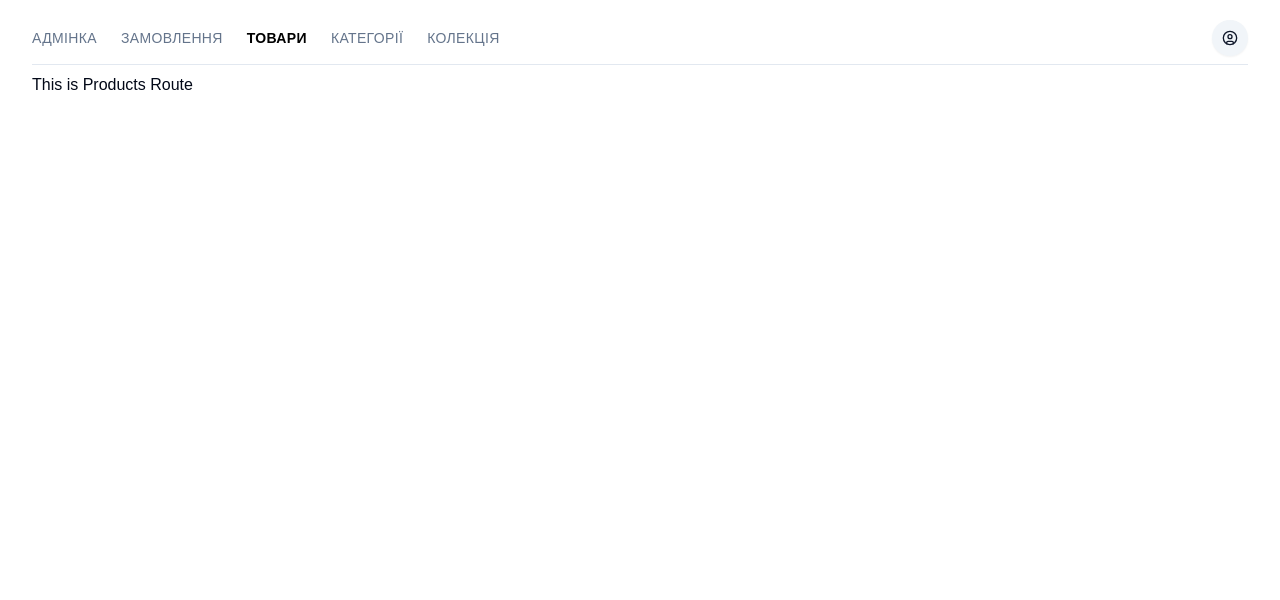
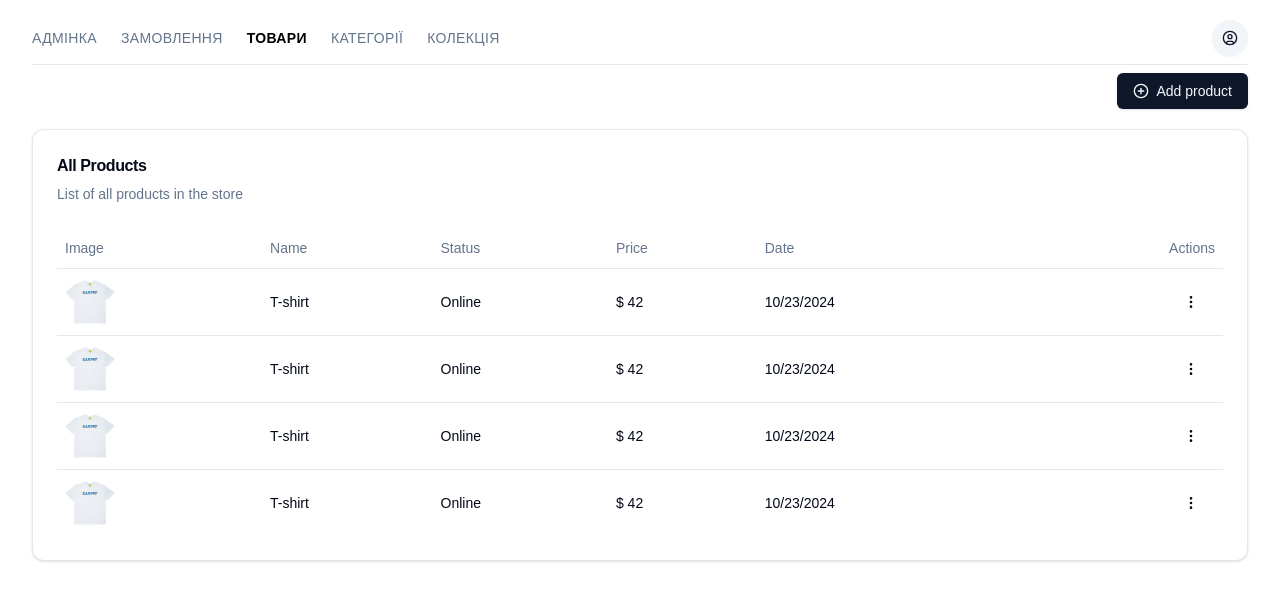
Before and after one commit to alexandrkadai/rowdyis, a Next.js app: page /dashboard/products in a window 1280 px wide. Shown: the top 600 px of the page. Built offline with nearby package versions, Linux system fonts and the light colour scheme.

Commit message:
Dashboard and kinde

```diff
--- a/app/(frontside)/layout.tsx
+++ b/app/(frontside)/layout.tsx
@@ -3,7 +3,7 @@ import FrontSideNavigation from '../components/frontside/FrontSideNavigation';
 
 export default function FrontSideLayout({ children }: { children: ReactNode }) {
   return (
-    <div className='w-full sm:p-0 md:p-[100px] lg:p-[120px] xl:p-[240px]'>
+    <div className='w-full p-[50px] sm:p-[100px] lg:p-[120px] xl:p-[240px]'>
       <FrontSideNavigation />
       <main className="w-full">{children}</main>
     </div>
--- /dev/null
+++ b/app/api/auth/[kindeAuth]/route.ts
@@ -0,0 +1,2 @@
+import {handleAuth} from "@kinde-oss/kinde-auth-nextjs/server";
+export const GET = handleAuth();
--- a/app/components/frontside/Cart.tsx
+++ b/app/components/frontside/Cart.tsx
@@ -4,8 +4,8 @@ import React from 'react';
 export default function Cart() {
   return (
     <div className='flex flex-row gap-2'>
-        <span>КОШИК</span>
-      <ShoppingBag size={24} />
+        <span className='font-bold'>КОШИК</span>
+      <span className="font-bold">0</span>
     </div>
   );
 }
--- a/app/dashboard/layout.tsx
+++ b/app/dashboard/layout.tsx
@@ -9,8 +9,11 @@ import {
 import { Button } from '@/components/ui/button';
 import { CircleUser, MenuIcon } from 'lucide-react';
 import { Sheet, SheetContent, SheetTrigger } from '@/components/ui/sheet';
+import { getKindeServerSession, LogoutLink } from '@kinde-oss/kinde-auth-nextjs/server';
+import { redirect } from 'next/navigation';
 
 export default function DashboardLayout({ children }: { children: ReactNode }) {
+
   return (
     <div className="flex w-full flex-col max-w-7xl mx-auto px-4 sm:px-6 lg:px-8">
       <header className="sticky top-0 flex h-15 items-center justify-between gap-4 border-b bg-white mt-5 mb-2 pb-2">
--- /dev/null
+++ b/app/dashboard/orders/[id]/page.tsx
@@ -0,0 +1,5 @@
+import React from 'react';
+
+export default function page() {
+  return <div>Full information about order</div>;
+}
--- a/app/dashboard/orders/page.tsx
+++ b/app/dashboard/orders/page.tsx
@@ -1,5 +1,72 @@
-import React from 'react';
+import { Card, CardContent, CardDescription, CardHeader, CardTitle } from '@/components/ui/card';
+import {
+  Table,
+  TableBody,
+  TableCell,
+  TableHead,
+  TableHeader,
+  TableRow,
+} from '@/components/ui/table';
 
 export default function OrdersRoute() {
-  return <div>This is Orders Page</div>;
+  return (
+    <Card>
+      <CardHeader>
+        <CardTitle>Recent Orders</CardTitle>
+        <CardDescription>All orders from the shop</CardDescription>
+      </CardHeader>
+      <CardContent>
+        <Table>
+          <TableHeader>
+            <TableRow>
+              <TableHead>Customer</TableHead>
+              <TableHead>Type</TableHead>
+              <TableHead>Status</TableHead>
+              <TableHead>Date</TableHead>
+              <TableHead className="text-right">Amount</TableHead>
+            </TableRow>
+          </TableHeader>
+          <TableBody>
+            <TableRow>
+              <TableCell>Mister Customer</TableCell>
+              <TableCell>Order</TableCell>
+              <TableCell>Complete</TableCell>
+              <TableCell>24/10/2024</TableCell>
+              <TableCell className="text-right">$ 1234</TableCell>
+            </TableRow>
+            {/* Never Will Be */}
+            <TableRow>
+              <TableCell>Mister Customer</TableCell>
+              <TableCell>Order</TableCell>
+              <TableCell>Complete</TableCell>
+              <TableCell>24/10/2024</TableCell>
+              <TableCell className="text-right">$ 1234</TableCell>
+            </TableRow>
+            <TableRow>
+              <TableCell>Mister Customer</TableCell>
+              <TableCell>Order</TableCell>
+              <TableCell>Complete</TableCell>
+              <TableCell>24/10/2024</TableCell>
+              <TableCell className="text-right">$ 1234</TableCell>
+            </TableRow>
+            <TableRow>
+              <TableCell>Mister Customer</TableCell>
+              <TableCell>Order</TableCell>
+              <TableCell>Complete</TableCell>
+              <TableCell>24/10/2024</TableCell>
+              <TableCell className="text-right">$ 1234</TableCell>
+            </TableRow>
+            <TableRow>
+              <TableCell>Mister Customer</TableCell>
+              <TableCell>Order</TableCell>
+              <TableCell>Complete</TableCell>
+              <TableCell>24/10/2024</TableCell>
+              <TableCell className="text-right">$ 1234</TableCell>
+            </TableRow>
+            {/* Never Will Be */}
+          </TableBody>
+        </Table>
+      </CardContent>
+    </Card>
+  );
 }
--- a/app/dashboard/products/page.tsx
+++ b/app/dashboard/products/page.tsx
@@ -1,7 +1,171 @@
-import React from 'react'
+import { Button } from '@/components/ui/button';
+import { Card, CardContent, CardDescription, CardHeader, CardTitle } from '@/components/ui/card';
+import {
+  TableBody,
+  TableHead,
+  TableHeader,
+  TableRow,
+  Table,
+  TableCell,
+} from '@/components/ui/table';
+import { CirclePlus, MoreVertical } from 'lucide-react';
+import Image from 'next/image';
+import Link from 'next/link';
+import tee from '@/app/assets/testimage/Misprint+Tee+1.png';
+import {
+  DropdownMenu,
+  DropdownMenuContent,
+  DropdownMenuItem,
+  DropdownMenuLabel,
+  DropdownMenuSeparator,
+  DropdownMenuTrigger,
+} from '@/components/ui/dropdown-menu';
 
 export default function ProductsRoute() {
+  const mDate = Date.now();
   return (
-    <div>This is Products Route</div>
-  )
+    <>
+      <div className="flex items-center justify-end">
+        <Button asChild className="flex items-center gap-x-2">
+          <Link href="/dashboard/products/create">
+            <CirclePlus size={24} />
+            Add product
+          </Link>
+        </Button>
+      </div>
+      <Card className="mt-5">
+        <CardHeader>
+          <CardTitle className="text-md font-bold">All Products</CardTitle>
+          <CardDescription className="text-sm text-muted-foreground">
+            List of all products in the store
+          </CardDescription>
+        </CardHeader>
+        <CardContent>
+          <Table>
+            <TableHeader>
+              <TableRow>
+                <TableHead>Image</TableHead>
+                <TableHead>Name</TableHead>
+                <TableHead>Status</TableHead>
+                <TableHead>Price</TableHead>
+                <TableHead>Date</TableHead>
+                <TableHead className="text-end">Actions</TableHead>
+              </TableRow>
+            </TableHeader>
+            <TableBody>
+              <TableRow>
+                <TableCell>
+                  <Image src={tee} alt="T-shirt image" width={50} height={50} />
+                </TableCell>
+                <TableCell>T-shirt</TableCell>
+                <TableCell>Online</TableCell>
+                <TableCell>$ 42</TableCell>
+                <TableCell>{new Intl.DateTimeFormat('en-US').format(mDate)}</TableCell>
+                <TableCell className="text-end">
+                  <DropdownMenu >
+                    <DropdownMenuTrigger>
+                      <Button variant="ghost">
+                        <MoreVertical size={24} />
+                      </Button>
+                    </DropdownMenuTrigger>
+                    <DropdownMenuContent align='center'>
+                      <DropdownMenuLabel>
+                        Actions
+                      </DropdownMenuLabel>
+                      <DropdownMenuSeparator />
+                      <DropdownMenuItem>Edit</DropdownMenuItem>
+                      <DropdownMenuItem className='text-red-500'>Delete</DropdownMenuItem>
+
+                    </DropdownMenuContent>
+                  </DropdownMenu>
+                </TableCell>
+              </TableRow>
+              {/* Never Will BE */}
+              <TableRow>
+                <TableCell>
+                  <Image src={tee} alt="T-shirt image" width={50} height={50} />
+                </TableCell>
+                <TableCell>T-shirt</TableCell>
+                <TableCell>Online</TableCell>
+                <TableCell>$ 42</TableCell>
+                <TableCell>{new Intl.DateTimeFormat('en-US').format(mDate)}</TableCell>
+                <TableCell className="text-end">
+                  <DropdownMenu >
+                    <DropdownMenuTrigger>
+                      <Button variant="ghost">
+                        <MoreVertical size={24} />
+                      </Button>
+                    </DropdownMenuTrigger>
+                    <DropdownMenuContent align='center'>
+                      <DropdownMenuLabel>
+                        Actions
+                      </DropdownMenuLabel>
+                      <DropdownMenuSeparator />
+                      <DropdownMenuItem>Edit</DropdownMenuItem>
+                      <DropdownMenuItem className='text-red-500'>Delete</DropdownMenuItem>
+
+                    </DropdownMenuContent>
+                  </DropdownMenu>
+                </TableCell>
+              </TableRow>
+              <TableRow>
+                <TableCell>
+                  <Image src={tee} alt="T-shirt image" width={50} height={50} />
+                </TableCell>
+                <TableCell>T-shirt</TableCell>
+                <TableCell>Online</TableCell>
+                <TableCell>$ 42</TableCell>
+                <TableCell>{new Intl.DateTimeFormat('en-US').format(mDate)}</TableCell>
+                <TableCell className="text-end">
+                  <DropdownMenu >
+                    <DropdownMenuTrigger>
+                      <Button variant="ghost">
+                        <MoreVertical size={24} />
+                      </Button>
+                    </DropdownMenuTrigger>
+                    <DropdownMenuContent align='center'>
+                      <DropdownMenuLabel>
+                        Actions
+                      </DropdownMenuLabel>
+                      <DropdownMenuSeparator />
+                      <DropdownMenuItem>Edit</DropdownMenuItem>
+                      <DropdownMenuItem className='text-red-500'>Delete</DropdownMenuItem>
+
+                    </DropdownMenuContent>
+                  </DropdownMenu>
+                </TableCell>
+              </TableRow>
+              <TableRow>
+                <TableCell>
+                  <Image src={tee} alt="T-shirt image" width={50} height={50} />
+                </TableCell>
+                <TableCell>T-shirt</TableCell>
+                <TableCell>Online</TableCell>
+                <TableCell>$ 42</TableCell>
+                <TableCell>{new Intl.DateTimeFormat('en-US').format(mDate)}</TableCell>
+                <TableCell className="text-end">
+                  <DropdownMenu >
+                    <DropdownMenuTrigger>
+                      <Button variant="ghost">
+                        <MoreVertical size={24} />
+                      </Button>
+                    </DropdownMenuTrigger>
+                    <DropdownMenuContent align='center'>
+                      <DropdownMenuLabel>
+                        Actions
+                      </DropdownMenuLabel>
+                      <DropdownMenuSeparator />
+                      <DropdownMenuItem>Edit</DropdownMenuItem>
+                      <DropdownMenuItem className='text-red-500'>Delete</DropdownMenuItem>
+
+                    </DropdownMenuContent>
+                  </DropdownMenu>
+                </TableCell>
+              </TableRow>
+            </TableBody>
+          </Table>
+        </CardContent>
+      </Card>
+    </>
+  );
 }
--- a/package.json
+++ b/package.json
@@ -9,6 +9,7 @@
     "lint": "next lint"
   },
   "dependencies": {
+    "@kinde-oss/kinde-auth-nextjs": "^2.4.3",
     "@radix-ui/react-avatar": "^1.1.1",
     "@radix-ui/react-dialog": "^1.1.2",
     "@radix-ui/react-dropdown-menu": "^2.1.2",
```
Also changed, not shown: app/components/frontside/FrontSideNavigation.tsx (+5 -5 lines), 2 other files (tests, documents, lock files or other folders).
